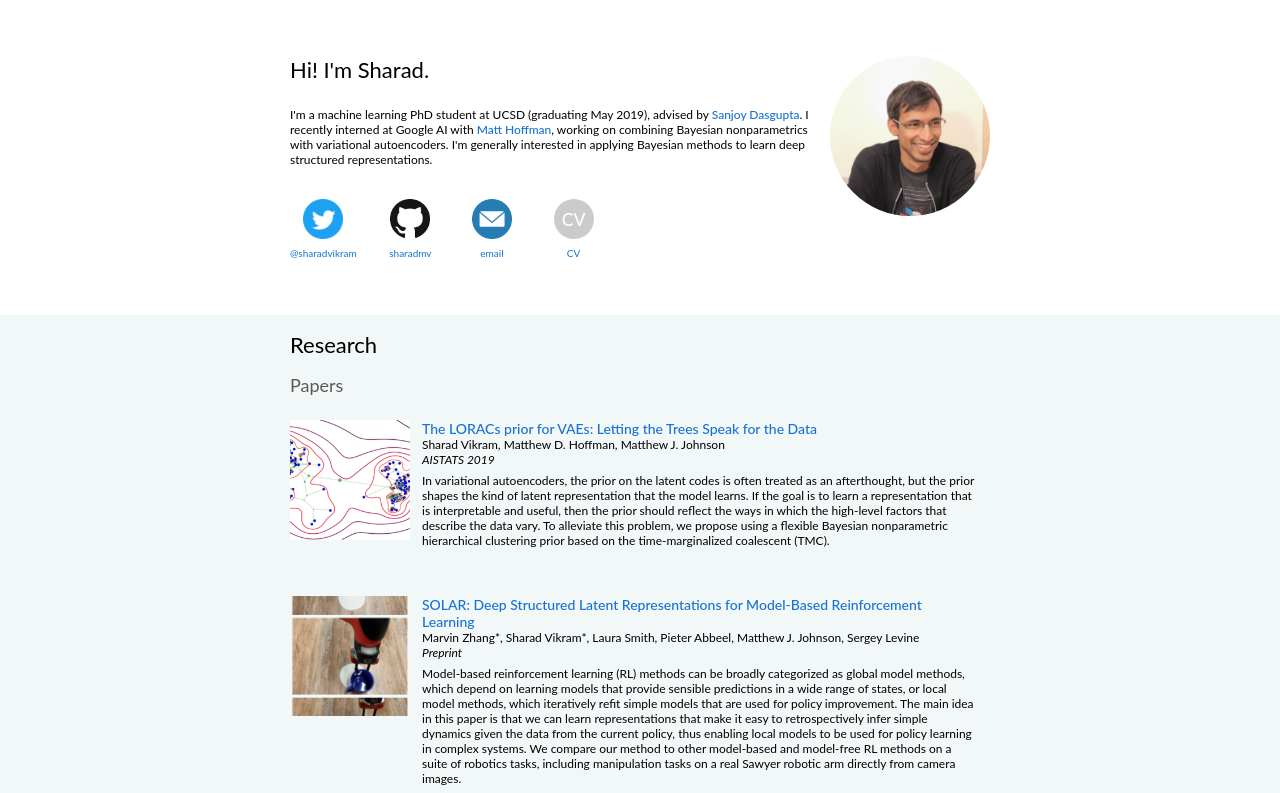
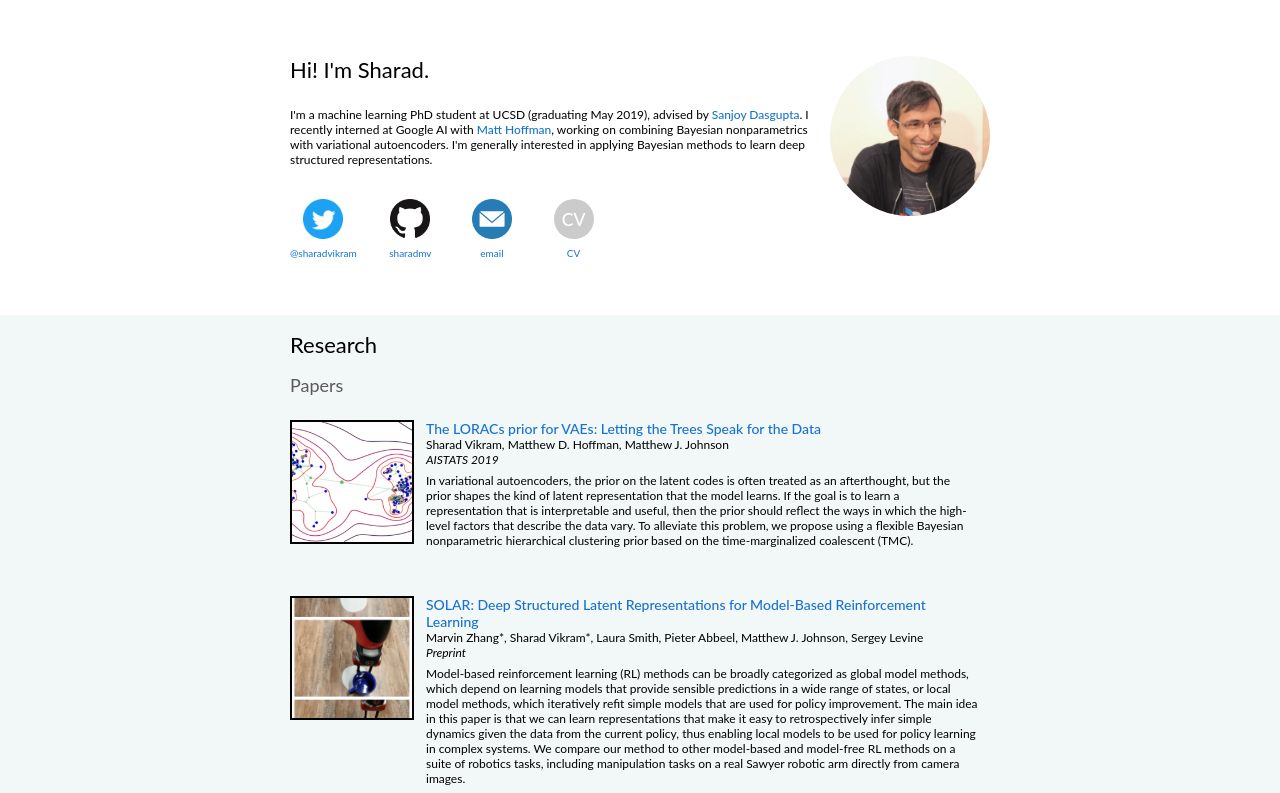
Before and after one commit to sharadmv/sharadvikram.com, a React (Create React App) app: page / in a window 1280 px wide. Shown: the top 793 px of the page. Built offline with nearby package versions, Linux system fonts and the light colour scheme.

Commit message:
added borders

```diff
--- a/src/Research/ResearchItem.css
+++ b/src/Research/ResearchItem.css
@@ -4,6 +4,8 @@ img.research {
   width: 20vw;
   max-height: 120px;
   max-width: 120px;
+  background-color: white;
+  border: 2px black solid;
 }
 
 .research-item-container {
```
